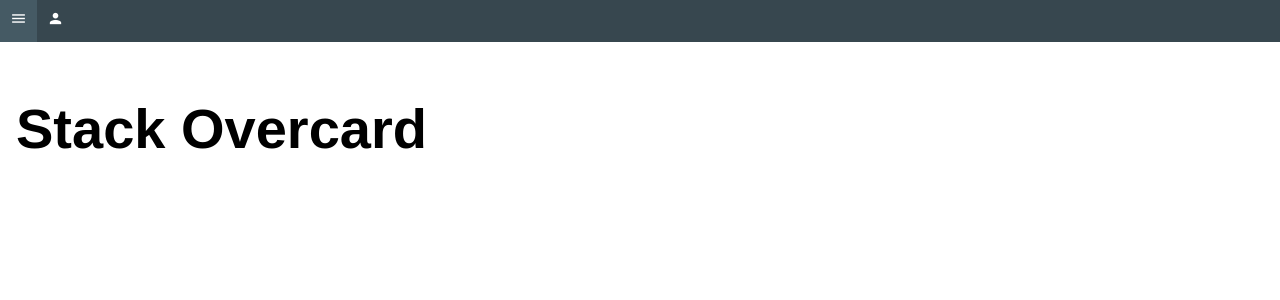
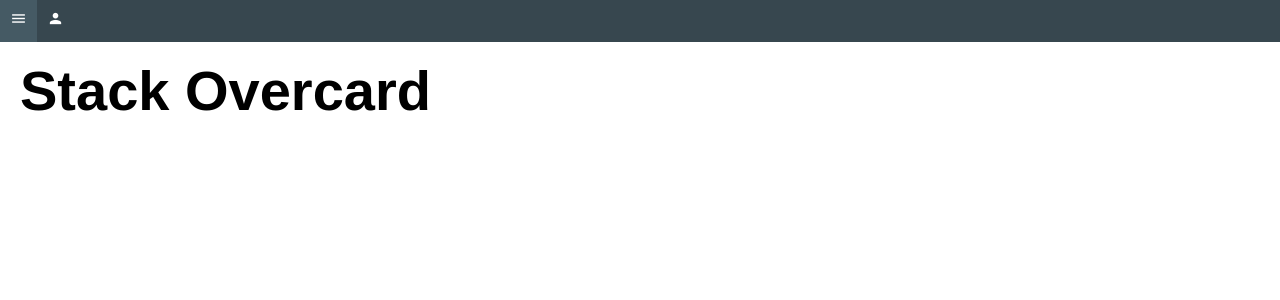
Before and after one commit to WilliamSampson44444/stack-overcard, a PHP site: page / in a window 1280 px wide. Shown: the top 300 px of the page. Run offline with PHP 8.4, Linux system fonts and the light colour scheme.

Commit message:
padding on content in main

```diff
--- a/css/style.css
+++ b/css/style.css
@@ -1,12 +1,13 @@
 body {
   margin: 0;
+  padding: 0;
   font-size: 28px;
   font-family: Arial, Helvetica, sans-serif;
 }
 
 .header {
   background-color: #f1f1f1;
-  padding: 30px;
+  padding: 0px;
   text-align: center;
 }
 
@@ -86,10 +87,13 @@
 
 #main {
     transition: margin-left .5s;
-    padding: 16px;
 }
 
 @media screen and (max-height: 450px) {
   .sidenav {padding-top: 15px;}
   .sidenav a {font-size: 18px;}
 }
+
+#content{
+  padding: 20px;
+}
--- a/index.php
+++ b/index.php
@@ -1,7 +1,6 @@
 <!DOCTYPE html>
 
 <?php
-  include 'navigation.php';
   include 'sidebar.php';
 ?>
 
@@ -17,7 +16,11 @@
     <!--For content to be pushed by the sidebar, it MUST be in the div with the id "main". -->
     <!--Pushing the body tag doesn't seem to work >:( -->
     <div id="main">
-      <h1>Stack Overcard</h1>
+      <!-- By including navbar in main, navbar can also be pushed by the sidebar rather than being overlayed -->
+      <?php include 'navigation.php'; ?>
+      <div id="content">
+        <h1>Stack Overcard</h1>
+      </div>
     </div>
   </body>
 </html>
```
